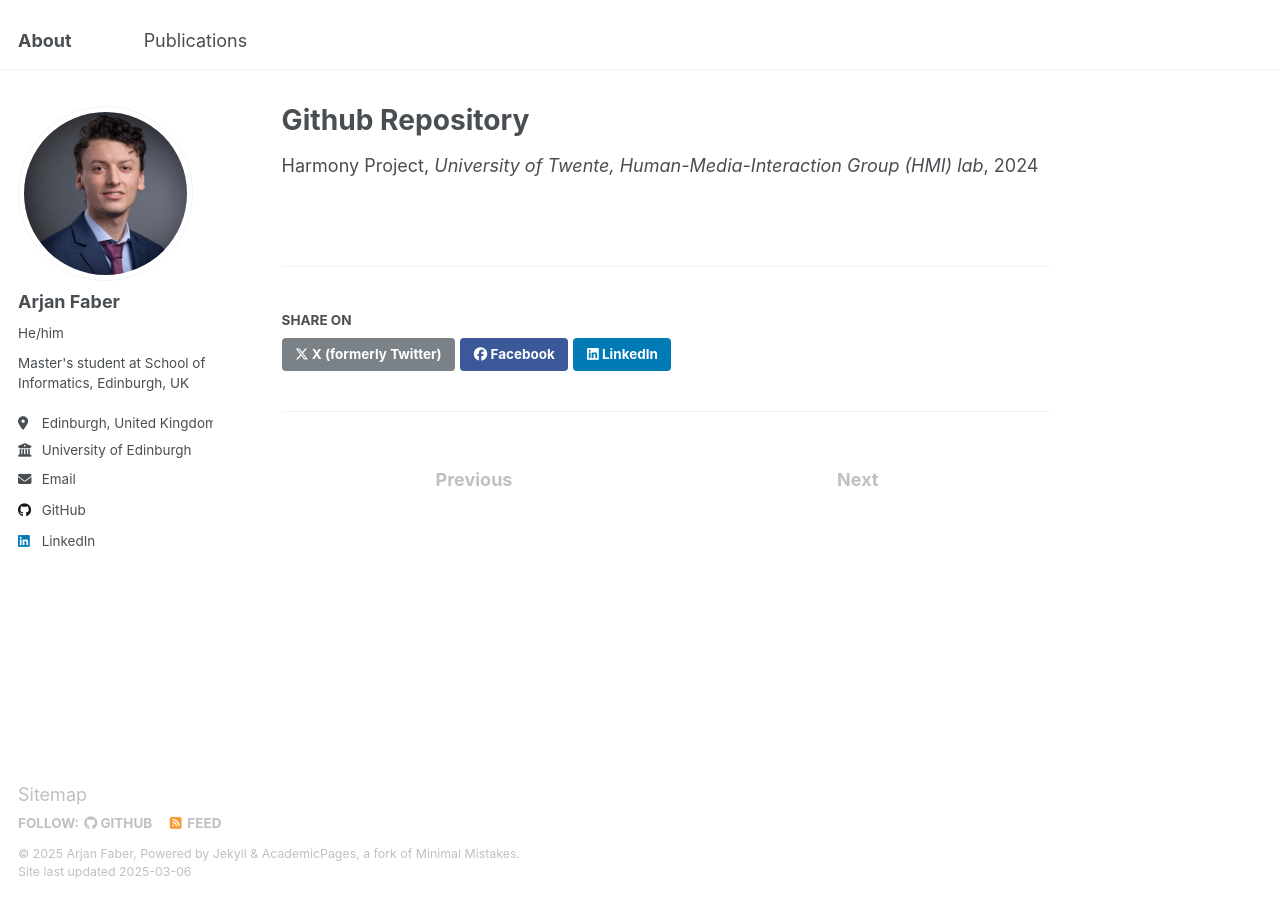
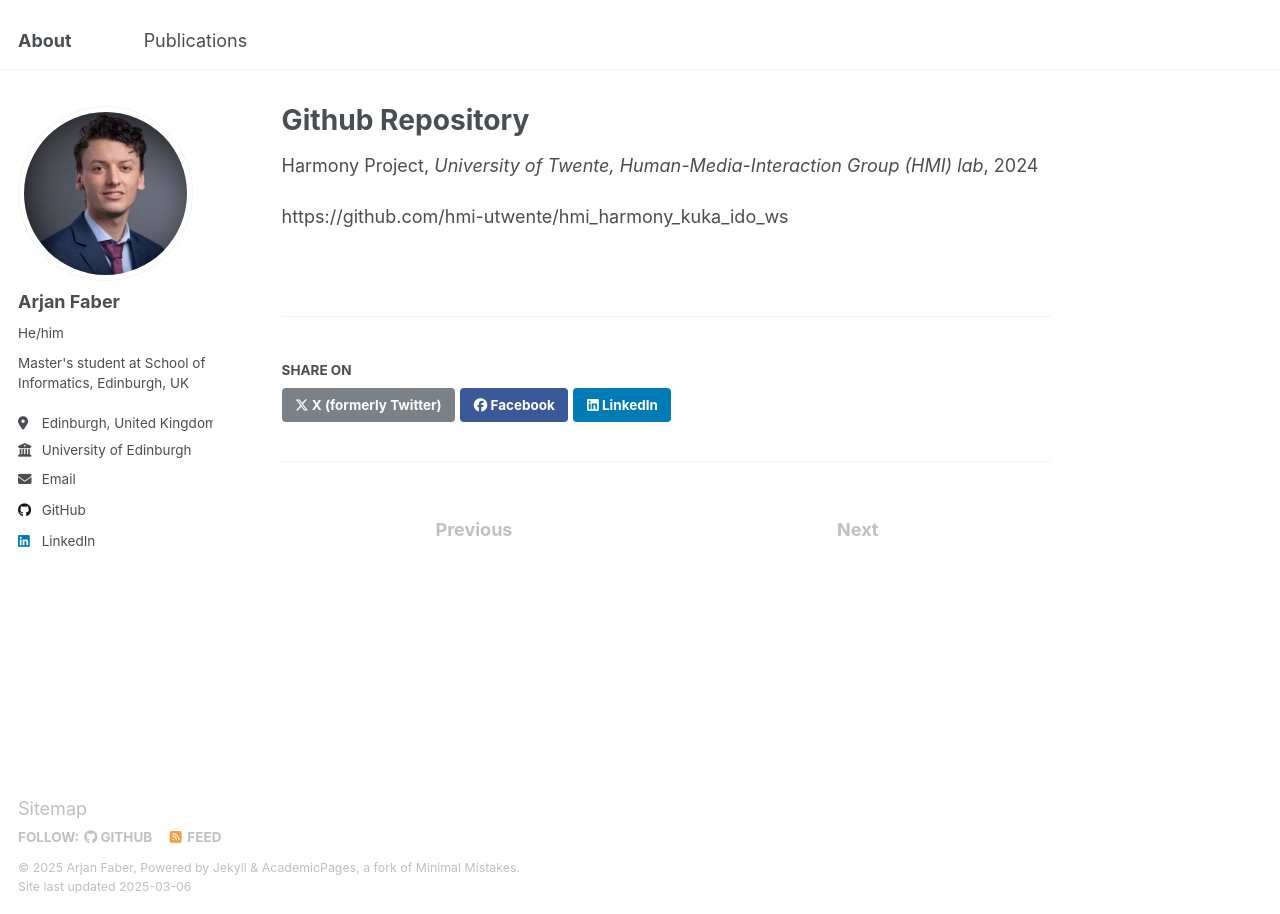
Before and after one commit to ArjFaber/arjfaber.github.io, a Jekyll site: the page built from _teaching/2014-spring-teaching-1.md, in a window 1280 px wide. Built offline with Jekyll 4.4.1, drawn with Linux system fonts in a browser that asks for light colours.

Commit message:
Update 2014-spring-teaching-1.md

```diff
--- a/_teaching/2014-spring-teaching-1.md
+++ b/_teaching/2014-spring-teaching-1.md
@@ -2,8 +2,9 @@
 title: "Github Repository"
 collection: teaching
 type: "Harmony Project"
-permalink: 'https://github.com/hmi-utwente/hmi_harmony_kuka_ido_ws/'
+permalink: ''
 venue: "University of Twente, Human-Media-Interaction Group (HMI) lab"
 date: 2024-01-01
 location: "Enschede, Netherlands"
 ---
+https://github.com/hmi-utwente/hmi_harmony_kuka_ido_ws
```
